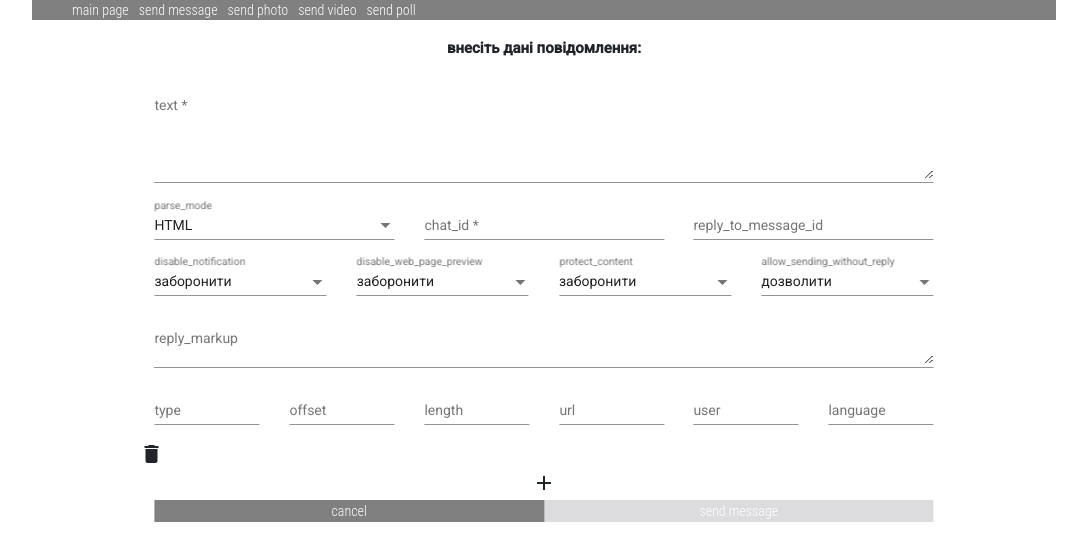
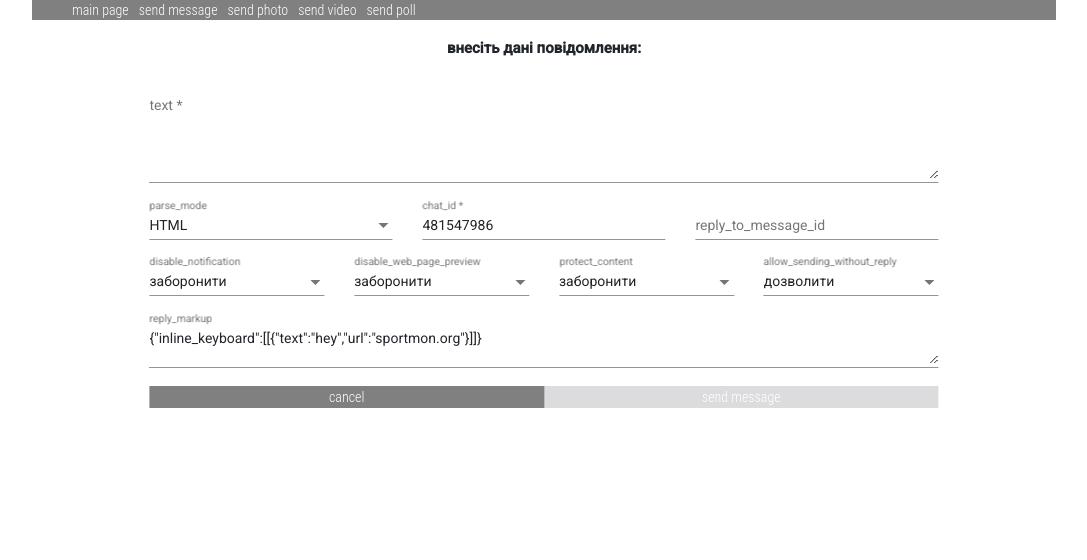
Before and after one commit to homoantropos/tgbotFrnt, an Angular app: page /main/sendMessage in a window 1280 px wide. Shown: the top 560 px of the page, without its empty margins (96-1183 px from the left). Built offline with nearby package versions, Linux system fonts and the light colour scheme.

Commit message:
send video component added

```diff
--- a/src/app/shared-module/components/messageEditors/send-message/send-message.component.html
+++ b/src/app/shared-module/components/messageEditors/send-message/send-message.component.html
@@ -101,75 +101,6 @@
       </textarea>
     </mat-form-field>
 
-    <div
-      formArrayName="entities" *ngFor="let _ of entities.controls; index as i last as last"
-    >
-      <div formGroupName="{{i}}">
-        <mat-form-field class="col-sm-2">
-          <mat-label>type</mat-label>
-          <input
-            matInput
-            type="text"
-            formControlName="type"
-          />
-        </mat-form-field>
-
-        <mat-form-field class="col-sm-2">
-          <mat-label>offset</mat-label>
-          <input
-            matInput
-            type="number"
-            [min]="0"
-            formControlName="offset"
-          />
-        </mat-form-field>
-
-        <mat-form-field class="col-sm-2">
-          <mat-label>length</mat-label>
-          <input
-            matInput
-            type="number"
-            [min]="0"
-            formControlName="length"
-          />
-        </mat-form-field>
-
-        <mat-form-field class="col-sm-2">
-          <mat-label>url</mat-label>
-          <input
-            matInput
-            type="text"
-            formControlName="url"
-          />
-        </mat-form-field>
-
-        <mat-form-field class="col-sm-2">
-          <mat-label>user</mat-label>
-          <input
-            matInput
-            type="text"
-            formControlName="user"
-          />
-        </mat-form-field>
-
-        <mat-form-field class="col-sm-2">
-          <mat-label>language</mat-label>
-          <input
-            matInput
-            type="text"
-            formControlName="language"
-          />
-        </mat-form-field>
-
-        <mat-icon class="pointer" (click)="removeEntity(i)">delete</mat-icon>
-      </div>
-    </div>
-
-    <div class="col-sm-12">
-      <mat-icon class="pointer centerHorizontal" (click)="addEntities()" title="додати варіант відповіді">add
-      </mat-icon>
-    </div>
-
     <div class="col-sm-12">
       <button
         class="col-sm-6"
--- a/src/app/shared-module/components/messageEditors/send-message/send-message.component.ts
+++ b/src/app/shared-module/components/messageEditors/send-message/send-message.component.ts
@@ -1,6 +1,7 @@
 import { Component, OnInit } from '@angular/core';
 import {FormArray, FormBuilder, FormGroup, Validators} from '@angular/forms';
 import {MainPageRouterService} from '../../../services/mainPageRouter.service';
+import {PostmanService} from '../../../services/postman.service';
 
 @Component({
   selector: 'app-send-message',
@@ -15,51 +16,32 @@ export class SendMessageComponent implements OnInit {
 
   constructor(
     private fb: FormBuilder,
-    private mainRouter: MainPageRouterService
+    private mainRouter: MainPageRouterService,
+    private postman: PostmanService
   ) { }
 
   ngOnInit(): void {
     this.messageForm = this.fb.group({
-      chat_id: ['', [Validators.required]],
+      chat_id: [481547986, [Validators.required]],
       text: ['', [Validators.required]],
       parse_mode: ['HTML'],
-      entities: this.fb.array([]),
       disable_web_page_preview: [false],
       disable_notification: [false],
       protect_content: [false],
-      reply_to_message_id: [],
+      reply_to_message_id: [''],
       allow_sending_without_reply: [true],
-      reply_markup: []
+      reply_markup: ['{"inline_keyboard":[[{"text":"hey","url":"sportmon.org"}]]}']
     });
-    if (this.entities) {
-      this.addEntities();
-    }
   }
 
   onSubmit(value: any): void {
-
+    this.postman.sendMessage(value)
+      .subscribe(
+        response => console.log(response),
+        error => console.error(error)
+      );
   }
 
-  get entities(): FormArray {
-    return this.messageForm.controls.entities as FormArray;
-  }
-
-  addEntities(): void {
-    this.entities.push(
-      this.fb.group({
-        type: [''],
-        offset: [null],
-        length: [null],
-        url: [''],
-        user: [''],
-        language: ['']
-      })
-    );
-  }
-
-  removeEntity(index: number): void {
-    this.entities.removeAt(index);
-  }
 
   goToMainPage(): void {
     this.mainRouter.goToMainPage();
--- a/src/app/shared-module/components/messageEditors/send-video-editor/send-video-editor.component.html
+++ b/src/app/shared-module/components/messageEditors/send-video-editor/send-video-editor.component.html
@@ -1 +1,76 @@
-<p>send-video-editor works!</p>
+<div
+  class="centerHorizontal scroll"
+>
+
+  <ng-container *ngIf="message">
+    <h2 class="infoDesk centerHorizontal">
+      {{message}}
+    </h2>
+  </ng-container>
+
+  <div>
+
+    <input
+      title="hidden input for file uploading"
+      class="dn"
+      type="file"
+      multiple
+      (change)="loadFile($event)"
+      #fileInput
+    />
+
+    <button
+      title="button to click input file"
+      [backGround]="'green'"
+      appButtonStyle
+      (click)="clickInputFile($event)"
+    >
+      choose file
+    </button>
+
+    <button
+      title="button to click input file"
+      [backGround]="'orange'"
+      appButtonStyle
+      (click)="resetEditor($event)"
+    >
+      reset
+    </button>
+  </div>
+
+  <ng-container *ngIf="loading">
+    <h3>завантажуємо, зачекайте ...</h3>
+  </ng-container>
+
+  <ng-container *ngIf="mediaSrc">
+
+    <ng-container *ngIf="showBeforeVideo">
+      <h3>... ще трішки ...</h3>
+    </ng-container>
+
+    <video class="centerHorizontal" controls #video>
+      <source
+        [src]="mediaSrc"
+        type="video/mp4"
+      />
+    </video>
+
+  </ng-container>
+
+  <button
+    [backGround]="'gray'"
+    appButtonStyle
+    (click)="closeEditor()"
+  >
+    cancel
+  </button>
+
+  <button
+    type="submit"
+    [disabled]="!loadingAllowed"
+    [backGround]="'green'"
+    appButtonStyle
+  >
+    load file
+  </button>
+</div>
--- a/src/app/shared-module/components/messageEditors/send-video-editor/send-video-editor.component.ts
+++ b/src/app/shared-module/components/messageEditors/send-video-editor/send-video-editor.component.ts
@@ -1,15 +1,123 @@
-import { Component, OnInit } from '@angular/core';
+import {Component, ElementRef, OnInit, ViewChild} from '@angular/core';
+import {FormBuilder, FormGroup, Validators} from '@angular/forms';
+import {Router} from '@angular/router';
 
 @Component({
   selector: 'app-send-video-editor',
   templateUrl: './send-video-editor.component.html',
   styleUrls: ['./send-video-editor.component.css']
 })
+
 export class SendVideoEditorComponent implements OnInit {
 
-  constructor() { }
+  messageForm: FormGroup;
+
+  media: File;
+  mediaSrc = '';
+  thumb: File;
+
+  message = '';
+
+  @ViewChild('fileInput') fileInput: ElementRef<HTMLInputElement>;
+  @ViewChild('video') video: ElementRef<HTMLVideoElement>;
+  @ViewChild('image') image: ElementRef<HTMLImageElement>;
+
+  loading = false;
+  showBeforeVideo = false;
+  loadingAllowed = false;
+
+
+  constructor(
+    private router: Router,
+    private fb: FormBuilder
+  ) {
+  }
 
   ngOnInit(): void {
+    this.messageForm = this.fb.group({
+      chat_id: ['', [Validators.required]],
+      caption: [''],
+      parse_mode: ['HTML'],
+      supports_streaming: [false],
+      disable_notification: [false],
+      protect_content: [false],
+      reply_to_message_id: [null],
+      allow_sending_without_reply: [false],
+      reply_markup: ['']
+    });
+  }
+
+  clickInputFile(event: any): void {
+    if (this.fileInput) {
+      this.fileInput.nativeElement.click();
+      this.stopEvent(event);
+    }
+  }
+
+  loadFile(event: any): void {
+    if (this.mediaSizeIsAllowedToDownload(event.target.files[0])) {
+      this.message = 'дозволено завантажувати файли менші 20мегабайт!';
+      return;
+    }
+
+    this.loading = true;
+    this.showBeforeVideo = true;
+    this.resetEditor();
+    this.media = event.target.files[0];
+    const reader = new FileReader();
+
+    reader.onload = () => {
+      if (reader.result) {
+        this.mediaSrc = reader.result.toString();
+
+        setTimeout(
+          () => {
+            this.video.nativeElement.play().then(
+              () => {
+                this.showBeforeVideo = false;
+                const frameWidth = this.video.nativeElement.videoWidth;
+                const frameHeight = this.video.nativeElement.videoHeight;
+                if (frameWidth < frameHeight) {
+                  this.video.nativeElement.height = window.innerHeight * 0.7;
+                } else {
+                  this.video.nativeElement.width = window.innerWidth * 0.7;
+                }
+                this.video.nativeElement.pause();
+              }
+            );
+          }, 0
+        );
+        this.loading = false;
+      }
+    };
+
+    reader.readAsDataURL(this.media);
+  }
+
+  onSubmit(value: any): void {
+
+  }
+
+  closeEditor(): void {
+    this.router.navigate(['main']);
+  }
+
+  resetEditor(event?: any): void {
+    if (event) {
+      this.stopEvent(event);
+    }
+    this.media = null;
+    this.mediaSrc = '';
+    this.loadingAllowed = false;
+  }
+
+  mediaSizeIsAllowedToDownload(media: File): boolean {
+    return media.size >= 20971520;
+  }
+
+  stopEvent(event: any): void {
+    event.stopPropagation();
+    event.preventDefault();
   }
 
 }
--- /dev/null
+++ b/src/app/shared-module/services/postman.service.ts
@@ -0,0 +1,25 @@
+import {Injectable} from '@angular/core';
+import {HttpClient} from '@angular/common/http';
+import {Observable} from 'rxjs';
+import {environment} from '../../../environments/environment';
+
+@Injectable({
+  providedIn: 'root'
+})
+
+export class PostmanService {
+  constructor(
+    private http: HttpClient
+  ) {
+  }
+
+  sendMessage(message: any): Observable<any> {
+    const fd = new FormData();
+    Object.keys(message).map(
+      key => {
+        fd.set(key, message[key]);
+      }
+    );
+    return this.http.post(`https://api.telegram.org/bot${environment.bot_token}/sendMessage`, fd);
+  }
+}
--- a/src/environments/environment.ts
+++ b/src/environments/environment.ts
@@ -3,7 +3,8 @@
 // The list of file replacements can be found in `angular.json`.
 
 export const environment = {
-  production: false
+  production: false,
+  bot_token: '5183317981:AAHRNlOaicD6yxfaknO2JMrsgse8kL8sIUw'
 };
 
 /*
--- a/src/styles.css
+++ b/src/styles.css
@@ -45,7 +45,7 @@ body {
 }
 
 .contentContainer {
-  padding: 5px;
+  padding-top: 5px;
   width: 80%;
   height: 90vh;
   align-items: center;
@@ -55,6 +55,15 @@ body {
   .contentContainer mat-form-field {
     width: 100%;
   }
+}
+
+.dn {
+  display: none;
+}
+
+.formArrayGroupContainer {
+  display: flex;
+  align-items: center;
 }
 
 h1, h2, h3, h4, h5 {
```
